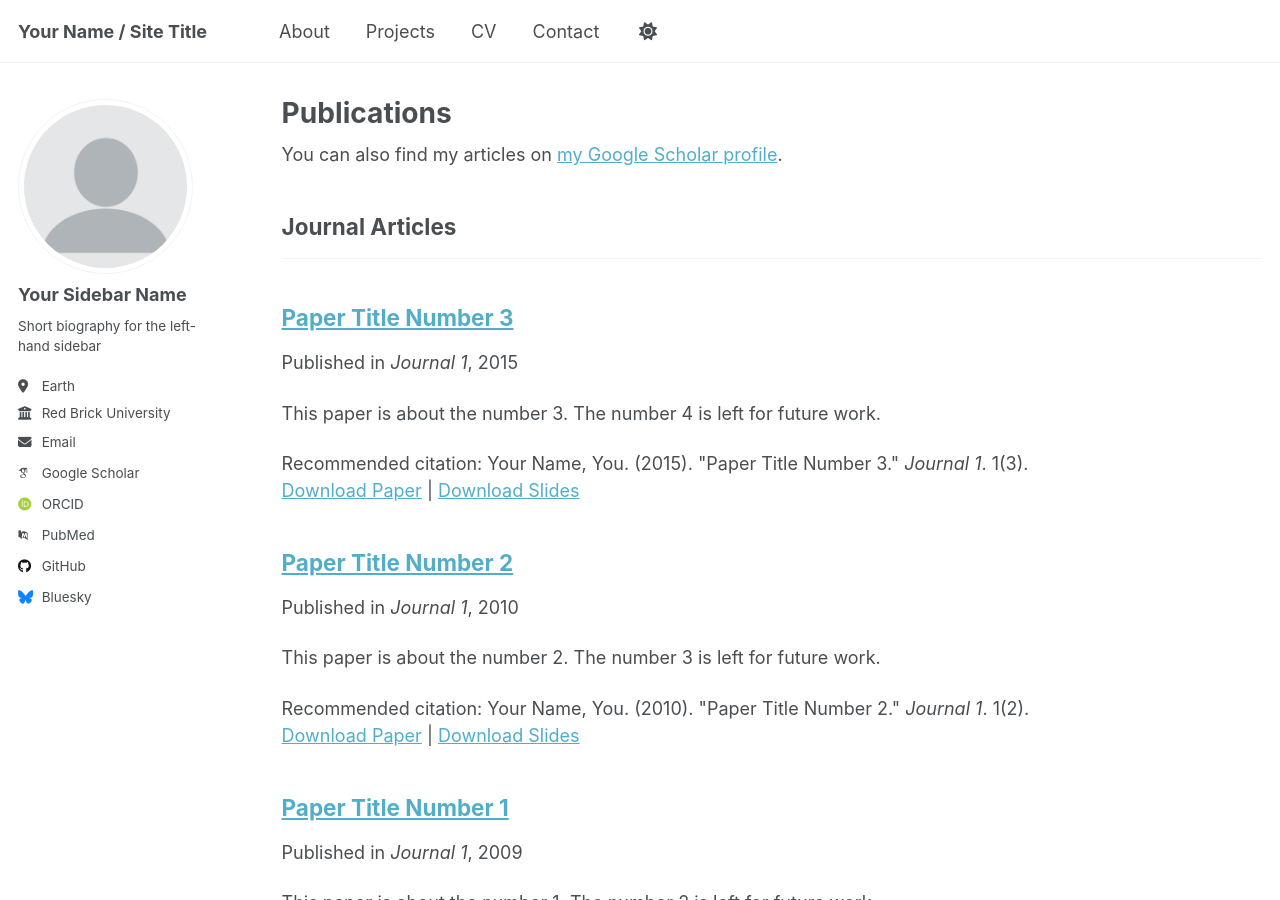
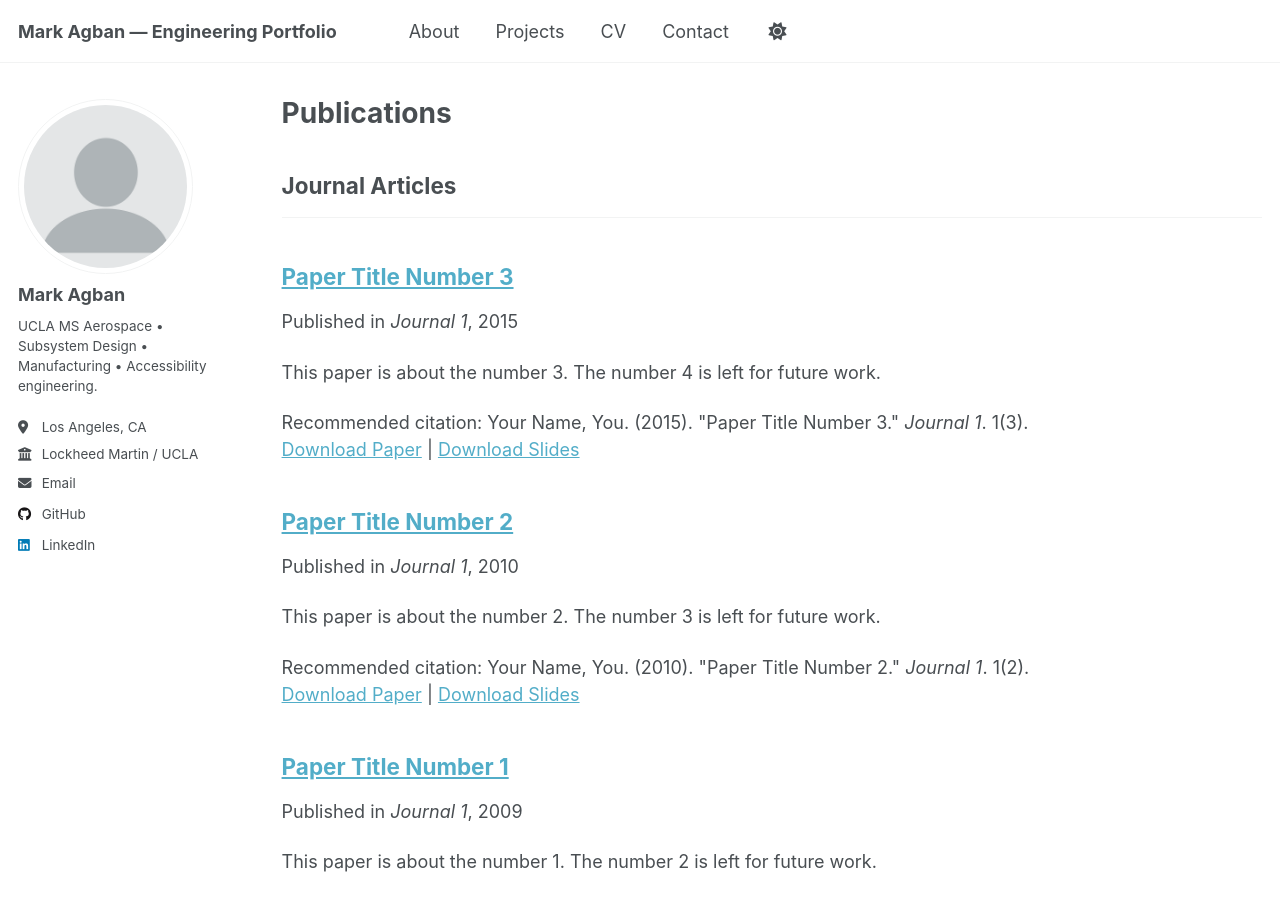
Before and after one commit to markoa24-portfolio/markagban.github.io, a Jekyll site: the page built from _pages/publications.html, in a window 1280 px wide and 900 px high. Built offline with Jekyll 4.4.1, drawn with Linux system fonts in a browser that asks for light colours; some web fonts are replaced; a script that is not in the unit is left out; part of the change alters nothing that is shown; some of the changed text lies outside the part shown.

Commit message:
Update _config.yml

```diff
--- a/_config.yml
+++ b/_config.yml
@@ -1,162 +1,101 @@
-# Welcome to Jekyll!
-#
-# This config file is meant for settings that affect your entire site, values
-# which you are expected to set up once and rarely need to edit after that.
-# For technical reasons, this file is *NOT* reloaded automatically when you use
-# `jekyll serve -l -H localhost`. If you change this file, please restart the
-# server process.
+# ===============================
+# AcademicPages / Jekyll Config
+# ===============================
 
-# Basic Site Settings
-locale                   : "en-US"
-site_theme               : "default" # Currently available options are "default", "air"
-title                    : "Your Name / Site Title"
-title_separator          : "-"
-name                     : &name "Your Name"
-description              : &description "personal description"
-url                      : https://academicpages.github.io # the base hostname & protocol for your site e.g. "https://[your GitHub username].github.io" or if you already have some other page hosted on Github then use "https://[your GitHub username].github.io/[Your Repo Name]"
-baseurl                  : "" # the subpath of your site, e.g. "/blog"
-repository               : "academicpages/academicpages.github.io"
+# --- Basic Site Settings ---
+locale         : "en-US"
+site_theme     : "default"   # "default" or "air"
+title          : "Mark Agban — Engineering Portfolio"
+title_separator: "-"
+name           : &name "Mark Agban"
+description    : &description "Aerospace engineer — design, manufacturing, and hands-on projects."
+url            : "https://markoa24-portfolio.github.io"   # host for a project site
+baseurl        : "/markagban.github.io"                   # repo name with leading slash
+repository     : "markoa24-portfolio/markagban.github.io"
 
-# Site Author - The following control what appear as part of the author content on the side bar.
-#               If a field is blank the icon and link will not appear, otherwise it will be shown.
-#               Additional customization can be done by editing /_includes/author-profile.html
+# --- Sidebar / Author Profile ---
 author:
-  # Biographic information
-  avatar           : "profile.png"
-  name             : "Your Sidebar Name"
-  pronouns         : # example: "she/her"
-  bio              : "Short biography for the left-hand sidebar"
-  location         : "Earth"
-  employer         : "Red Brick University"
-  uri              : # URL
-  email            : "none@example.org"
-
-  # Academic websites
-  academia         : # URL
-  arxiv            : # URL - Update with the correct link to your profile
-  googlescholar    : "https://scholar.google.com/citations?user=PS_CX0AAAAAJ"
-  inspire-hep      : # URL
-  impactstory      : # URL
-  orcid            : "http://orcid.org/yourorcidurl"
-  semantic         : # URL
-  pubmed           : "https://www.ncbi.nlm.nih.gov/pubmed/?term=john+snow"
-  researchgate     : # URL
-  scopus           : # URL
+  avatar     : "profile.png"
+  name       : "Mark Agban"
+  pronouns   :
+  bio        : "UCLA MS Aerospace • Subsystem Design • Manufacturing • Accessibility engineering."
+  location   : "Los Angeles, CA"
+  employer   : "Lockheed Martin / UCLA"
+  uri        :
+  email      : "markagban@gmail.com"
 
   # Repositories and software development
-  bitbucket        : # Username - Update with your username on the site
-  codepen          : # Username
-  dribbble         : # Username
-  github           : "academicpages"
-  kaggle           : # Username
-  stackoverflow    : # User number or user number and name (i.e., use "1" or "1/jeff-atwood")
+  github     : "markoa24-portfolio"
 
-  # Social media
-  artstation       : # Username
-  bluesky          : "bsky.app" # Replace this with you Bluesky username
-  facebook         : # Username
-  flickr           : # Username
-  foursquare       : # Username
-  goodreads        : # Username
-  google_plus      : # Username
-  keybase          : # Username
-  instagram        : # Username
-  lastfm           : # Username
-  linkedin         : # Username
-  mastodon         : # URL
-  medium           : # URL
-  pinterest        : # Username
-  soundcloud       : # Username
-  steam            : # Username
-  telegram         : # URL
-  tumblr           : # Username
-  twitter          : # Username for X / Twitter
-  vine             : # Username
-  weibo            : # Username
-  wikipedia        : # Username
-  xing             : # Username
-  youtube          : # Username
-  zhihu            : # Username
+  # Social media (fill any you want)
+  linkedin   : "markagban"
+  bluesky    :
+  twitter    :
 
-# Publication Category - The following the list of publication categories and their headings
+# --- Publication Categories (optional text labels) ---
 publication_category:
   books:
-    title: 'Books'
+    title: "Books"
   manuscripts:
-    title: 'Journal Articles'
+    title: "Journal Articles"
   conferences:
-    title: 'Conference Papers'
+    title: "Conference Papers"
 
-# Site Settings
-teaser                   :  # filename of teaser fallback teaser image placed in /images/, .e.g. "500x300.png"
-breadcrumbs              : false # true, false (default)
-words_per_minute         : 160
-future                   : true
-read_more                : "disabled" # if enabled, adds "Read more" links to excerpts
-talkmap_link             : false      #change to true to add link to talkmap on talks page
+# --- Site Settings ---
+teaser             :
+breadcrumbs        : false
+words_per_minute   : 160
+future             : true
+read_more          : "disabled"
+talkmap_link       : false
+
 comments:
-  provider               : # false (default), "disqus", "discourse", "facebook", "google-plus", "staticman", "custom"
+  provider         :    # false (default), "disqus", "discourse", etc.
   disqus:
-    shortname            :
+    shortname      :
   discourse:
-    server               : # https://meta.discourse.org/t/embedding-discourse-comments-via-javascript/31963 , e.g.: meta.discourse.org
+    server         :
   facebook:
-    appid                :
-    num_posts            : # 5 (default)
-    colorscheme          : # "light" (default), "dark"
+    appid          :
+    num_posts      :
+    colorscheme    :
+
 staticman:
-  allowedFields          : ['name', 'email', 'url', 'message']
-  branch                 : "gh-pages" # "master", "gh-pages"
-  commitMessage          : "New comment."
-  filename               : comment-{@timestamp}
-  format                 : "yml"
-  moderation             : true
-  path                   : "_data/comments/{options.slug}"
-  requiredFields         : ['name', 'email', 'message']
+  allowedFields    : ['name','email','url','message']
+  branch           : "gh-pages"
+  commitMessage    : "New comment."
+  filename         : "comment-{@timestamp}"
+  format           : "yml"
+  moderation       : true
+  path             : "_data/comments/{options.slug}"
+  requiredFields   : ['name','email','message']
   transforms:
-    email                : "md5"
+    email          : "md5"
   generatedFields:
     date:
-      type               : "date"
+      type         : "date"
       options:
-        format           : "iso8601" # "iso8601" (default), "timestamp-seconds", "timestamp-milliseconds"
+        format     : "iso8601"
+
 atom_feed:
-  hide                   : false     # change to true to hide the RSS feed in the footer
-  path                   : # blank (default) uses feed.xml
+  hide             : false
+  path             :
 
-
-# SEO Related
+# --- SEO / Social Preview (optional) ---
 google_site_verification :
 bing_site_verification   :
 alexa_site_verification  :
 yandex_site_verification :
+og_image                 :
+og_description           :
 
+# --- Analytics (optional) ---
+analytics:
+  provider         : "false"   # "google", "google-analytics-4", etc.
+  google:
+    tracking_id    :
 
-# Social Sharing
-twitter:
-  username               : &twitter
-facebook:
-  username               :
-  app_id                 :
-  publisher              :
-og_image                 :  # Social media default site image
-og_description           :  # Social media default site image description
-# For specifying social profiles
-# - https://developers.google.com/structured-data/customize/social-profiles
-social:
-  type                   : # Person or Organization (defaults to Person)
-  name                   : # If the user or organization name differs from the site's name
-  links: # An array of links to social media profiles
-
-
-# Analytics
-analytics:
-  provider               :  "false" # false (default), "google", "google-universal", "google-analytics-4", "custom"
-  google:
-    tracking_id          :
-
-
-# Reading Files
+# --- Reading Files ---
 include:
   - .htaccess
   - _pages
@@ -191,117 +130,102 @@ exclude:
 keep_files:
   - .git
   - .svn
-encoding: "utf-8"
-markdown_ext: "markdown,mkdown,mkdn,mkd,md"
+encoding      : "utf-8"
+markdown_ext  : "markdown,mkdown,mkdn,mkd,md"
 
+# --- Conversion ---
+markdown          : kramdown
+highlighter       : rouge
+lsi               : false
+excerpt_separator : "\n\n"
+incremental       : false
 
-# Conversion
-markdown: kramdown
-highlighter: rouge
-lsi: false
-excerpt_separator: "\n\n"
-incremental: false
-
-
-# Markdown Processing
+# --- Markdown Processing ---
 kramdown:
-  input: GFM
-  hard_wrap: false
-  auto_ids: true
-  footnote_nr: 1
+  input        : GFM
+  hard_wrap    : false
+  auto_ids     : true
+  footnote_nr  : 1
   entity_output: as_char
-  toc_levels: 1..6
-  smart_quotes: lsquo,rsquo,ldquo,rdquo
+  toc_levels   : 1..6
+  smart_quotes : lsquo,rsquo,ldquo,rdquo
   enable_coderay: false
 
-
-# These settings control the types of collections used by the template
+# --- Collections ---
 collections:
   teaching:
-    output: true
+    output   : true
     permalink: /:collection/:path/
   publications:
-    output: true
+    output   : true
     permalink: /:collection/:path/
   portfolio:
-    output: true
+    output   : true
     permalink: /:collection/:path/
   talks:
-    output: true
+    output   : true
     permalink: /:collection/:path/
 
+# --- Defaults for each collection/page type ---
+defaults:
+  - scope:
+      path : ""
+      type : posts
+    values:
+      layout        : single
+      author_profile: true
+      read_time     : true
+      comments      : true
+      share         : true
+      related       : true
+  - scope:
+      path : ""
+      type : pages
+    values:
+      layout        : single
+      author_profile: true
+  - scope:
+      path : ""
+      type : teaching
+    values:
+      layout        : single
+      author_profile: true
+      share         : true
+      comments      : true
+  - scope:
+      path : ""
+      type : publications
+    values:
+      layout        : single
+      author_profile: true
+      share         : true
+      comments      : true
+  - scope:
+      path : ""
+      type : portfolio
+    values:
+      layout        : single
+      author_profile: true
+      share         : true
+      comment       : true
+  - scope:
+      path : ""
+      type : talks
+    values:
+      layout        : talk
+      author_profile: true
+      share         : true
 
-# These settings control how pages and collections are included in the site
-defaults:
-  # _posts
-  - scope:
-      path: ""
-      type: posts
-    values:
-      layout: single
-      author_profile: true
-      read_time: true
-      comments: true
-      share: true
-      related: true
-  # _pages
-  - scope:
-      path: ""
-      type: pages
-    values:
-      layout: single
-      author_profile: true
-  # _teaching
-  - scope:
-      path: ""
-      type: teaching
-    values:
-      layout: single
-      author_profile: true
-      share: true
-      comments: true
-  # _publications
-  - scope:
-      path: ""
-      type: publications
-    values:
-      layout: single
-      author_profile: true
-      share: true
-      comments: true
-  # _portfolio
-  - scope:
-      path: ""
-      type: portfolio
-    values:
-      layout: single
-      author_profile: true
-      share: true
-      comment: true
-  # _talks
-  - scope:
-      path: ""
-      type: talks
-    values:
-      layout: talk
-      author_profile: true
-      share: true
-
-
-# Sass/SCSS
+# --- Sass/SCSS ---
 sass:
   sass_dir: _sass
-  style: compressed # http://sass-lang.com/documentation/file.SASS_REFERENCE.html#output_style
+  style  : compressed
 
+# --- Output / Permalinks ---
+permalink: /:categories/:title/
+timezone : Etc/UTC
 
-# Outputting
-permalink: /:categories/:title/
-# paginate: 5 # amount of posts to show
-# paginate_path: /page:num/
-timezone: Etc/UTC # http://en.wikipedia.org/wiki/List_of_tz_database_time_zones
-
-
-# Plugins
+# --- Plugins (GitHub Pages–compatible) ---
 plugins:
   - jekyll-feed
   - jekyll-gist
@@ -310,7 +234,6 @@ plugins:
   - jekyll-redirect-from
   - jemoji
 
-# Mimic GitHub Pages with --safe
 whitelist:
   - jekyll-feed
   - jekyll-gist
@@ -319,38 +242,15 @@ whitelist:
   - jekyll-redirect-from
   - jemoji
 
-
-# Archives
-#  Type
-#  - GitHub Pages compatible archive pages built with Liquid ~> type: liquid (default)
-#  - Jekyll Archives plugin archive pages ~> type: jekyll-archives
-#  Path (examples)
-#  - Archive page should exist at path when using Liquid method or you can
-#    expect broken links (especially with breadcrumbs enabled)
-#  - <base_path>/tags/my-awesome-tag/index.html ~> path: /tags/
-#  - <base_path/categories/my-awesome-category/index.html ~> path: /categories/
-#  - <base_path/my-awesome-category/index.html ~> path: /
+# --- Archives (optional pages) ---
 category_archive:
   type: liquid
   path: /categories/
 tag_archive:
   type: liquid
   path: /tags/
-# https://github.com/jekyll/jekyll-archives
-# jekyll-archives:
-#   enabled:
-#     - categories
-#     - tags
-#   layouts:
-#     category: archive-taxonomy
-#     tag: archive-taxonomy
-#   permalinks:
-#     category: /categories/:name/
-#     tag: /tags/:name/
 
-
-# HTML Compression
-# - http://jch.penibelst.de/
+# --- HTML Compression ---
 compress_html:
   clippings: all
   ignore:
```
